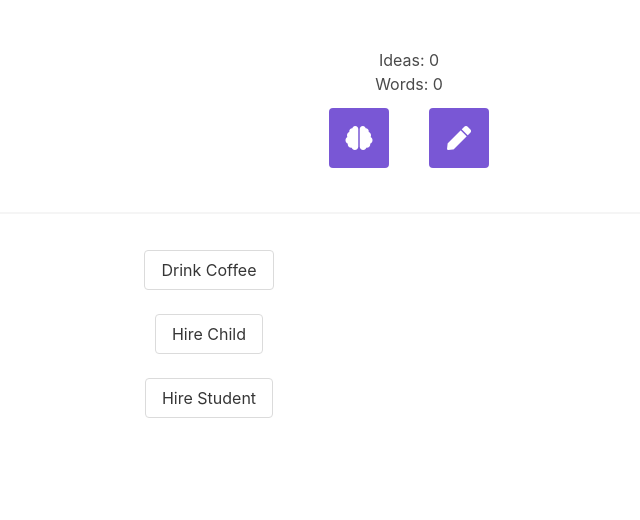
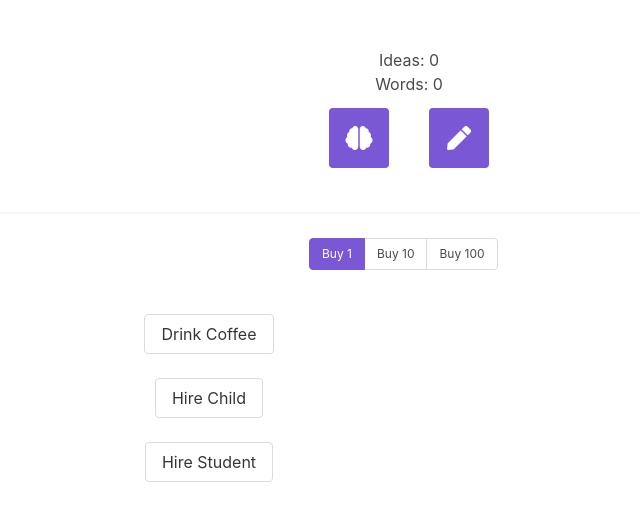
Before and after one commit to PrajnaAvidya/writer, a Vue app: page / in a window 1280 px wide. Shown: the top 520 px of the page, without its empty margins (231-871 px from the left). Built offline with nearby package versions, Linux system fonts and the light colour scheme.

Commit message:
buy amounts

```diff
--- a/src/views/Game.vue
+++ b/src/views/Game.vue
@@ -27,6 +27,14 @@
     </div>
 
     <hr />
+
+    <div class="buy-amounts">
+      <b-tabs size="is-small" type="is-toggle" @change="setBuyAmount($event)">
+        <b-tab-item label="Buy 1"></b-tab-item>
+        <b-tab-item label="Buy 10"></b-tab-item>
+        <b-tab-item label="Buy 100"></b-tab-item>
+      </b-tabs>
+    </div>
 
     <div class="production columns is-multiline">
       <!-- row -->
@@ -79,6 +87,8 @@ export default {
 
     students: Big(0),
     studentWords: Big(1),
+
+    buyAmount: 1,
 
     // used for tick function
     lastFrame: null,
@@ -172,10 +182,14 @@ export default {
     },
 
     hireChild() {
-      this.children = this.children.plus(1);
+      this.children = this.children.plus(this.buyAmount);
     },
     hireStudent() {
-      this.students = this.students.plus(1);
+      this.students = this.students.plus(this.buyAmount);
+    },
+
+    setBuyAmount(index) {
+      this.buyAmount = 10 ** index;
     },
   },
 };
@@ -190,4 +204,8 @@ export default {
   margin: 0 auto;
   width: 200px;
 }
+.buy-amounts {
+  width: 200px;
+  margin: 0 auto;
+}
 </style>
```
Also changed, not shown: _TODO.txt.
